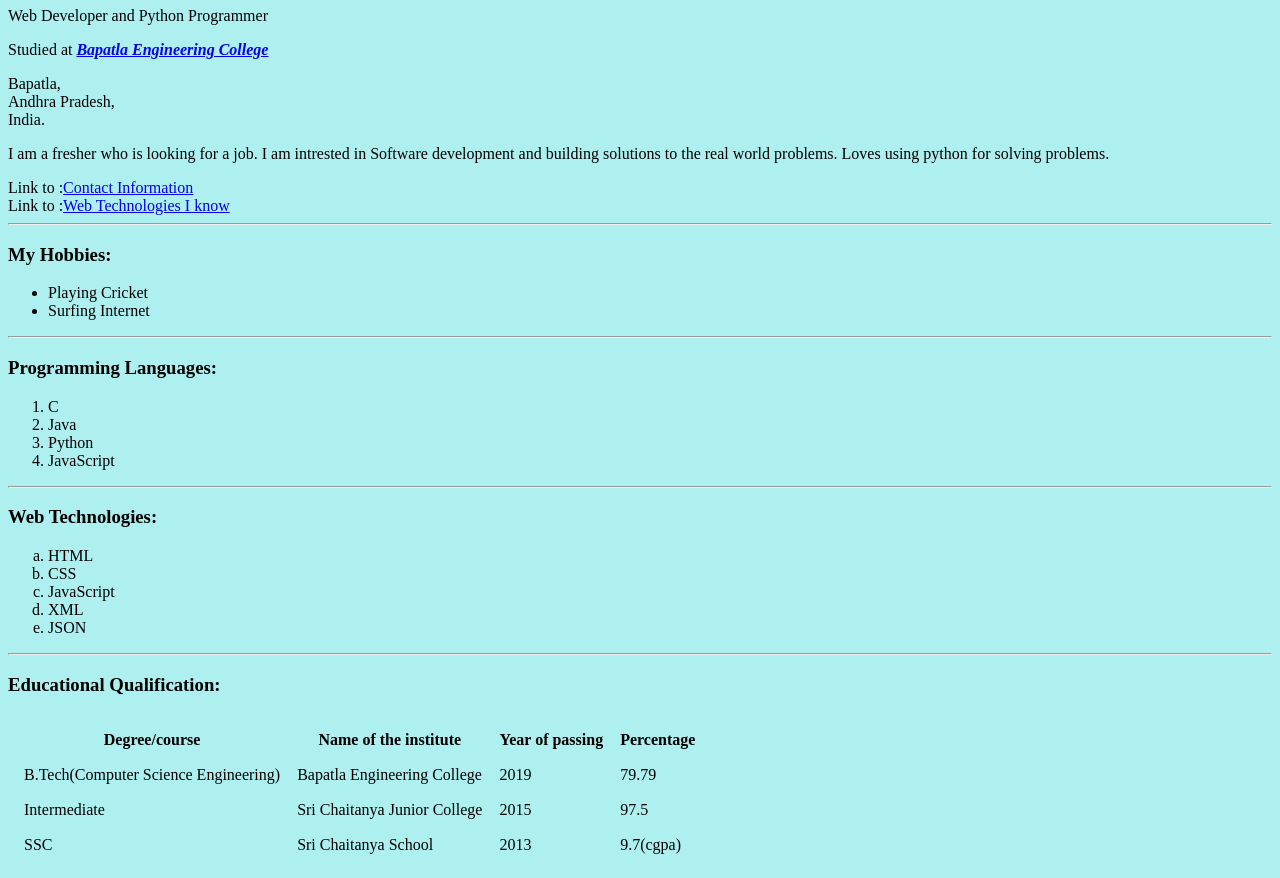
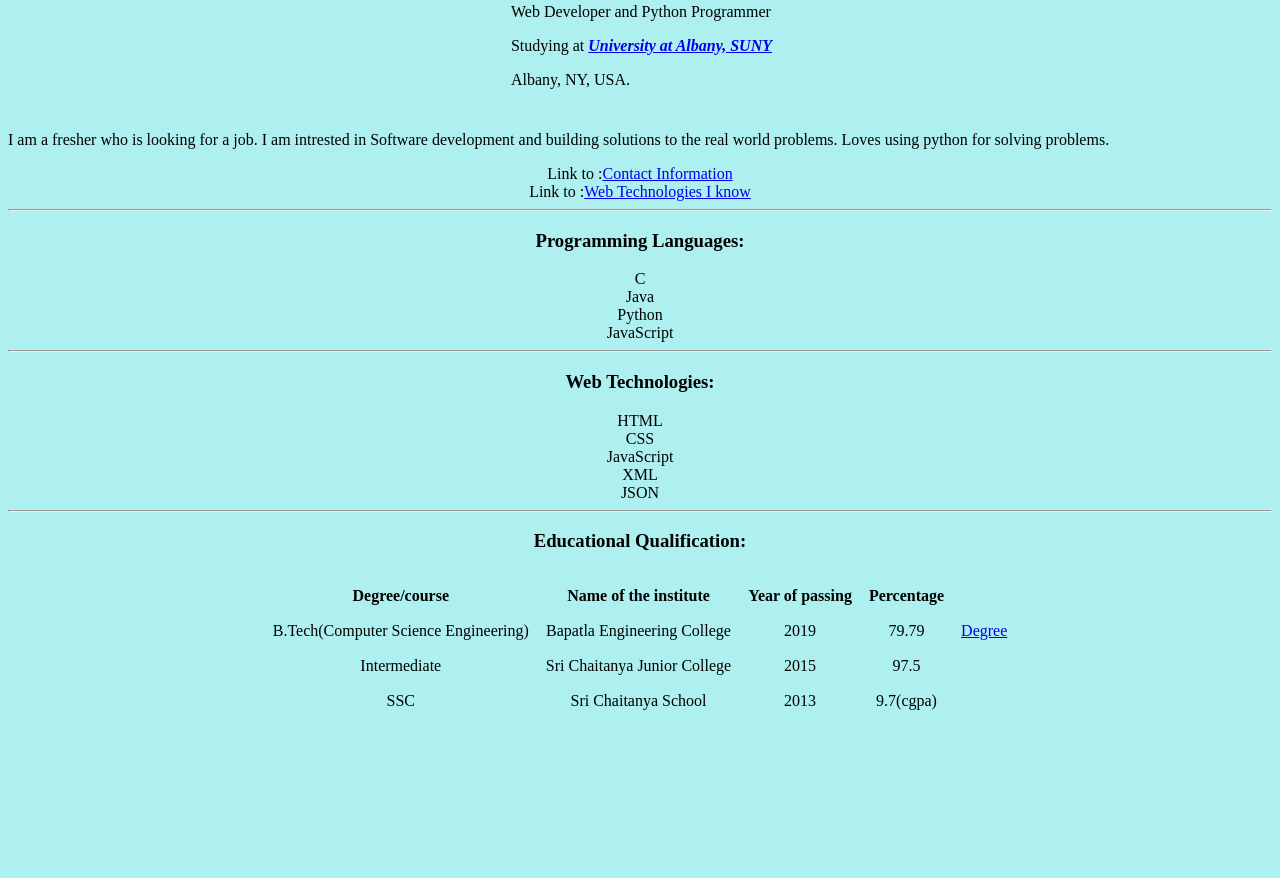
Before and after one commit to kalibattula/kaliportfolio, a plain HTML site: page index.html in a window 1280 px wide. Shown: the part 335-1213 px from the top of the page. After the commit the page ends 1069 px from the top, so only its background shows below. Drawn offline with Linux system fonts and the light colour scheme.

Commit message:
changed some layout

```diff
--- a/index.html
+++ b/index.html
@@ -8,47 +8,52 @@
     </head>
     <body>
         <img src="https://oi1376.photobucket.com/albums/ah12/Kali_Battula/IMG_20180324_104127_Bokeh_zpsx4svu5vb.jpg" title = "Kali Battula" alt="Kali's Profile Picture" height="250" width = "250">
+        <div class='info'>
             <h1>Kali Battula</h1>
             <p>Web Developer and Python Programmer</p>
-        <p>Studied at <a href="http://www.becbapatla.ac.in/"><strong><em>Bapatla Engineering College</em></strong></a></p>
-        <p>Bapatla,<br>
-           Andhra Pradesh,<br>
-           India.
+            <p>Studying at <a href="https://www.albany.edu/"><strong><em>University at Albany, SUNY</em></strong></a></p>
+            <p>Albany,
+            NY,
+            USA.
             </p>
+        </div>
 
+        <div class="status">
             <p>I am a fresher who is looking for a job. I am intrested in Software development and building solutions to the real world problems.
                 Loves using python for solving problems.
             </p>
+        </div>
+       <div class="center">
             Link to :<a href="contact.html">Contact Information</a><br>
             Link to :<a href="#webtech">Web Technologies I know</a>
             <hr>
-        <h3>My Hobbies:</h3>
+            <!-- <h3>My Hobbies:</h3>
             <ul>
                 <li>Playing Cricket</li>
                 <li>Surfing Internet</li>
             </ul>
-        <hr>
+            <hr> -->
             <h3>Programming Languages:</h3>
-        <ol>
-            <li>C</li>
-            <li>Java</li>
-            <li>Python</li>
-            <li>JavaScript</li>
-        </ol>
+            <div class='proglang'>
+                <p>C</p>
+                <p>Java</p>
+                <p>Python</p>
+                <p>JavaScript</p>
+            <div>
             <hr>
             <h3>
                 <a id = "webtech">Web Technologies:</a>
             </h3>
-        <ol type = 'a'>
-            <li>HTML</li>
-            <li>CSS</li>
-            <li>JavaScript</li>
-            <li>XML</li>
-            <li>JSON</li>
-        </ol>
+            <div>
+                <p>HTML</p>
+                <p>CSS</p>
+                <p>JavaScript</p>
+                <p>XML</p>
+                <p>JSON</p>
+            </div>
             <hr>
             <h3>Educational Qualification:</h3>
-        <table cellspacing = 15>
+            <table cellspacing = 15 align="center">
                 <thead>
                     <tr>
                         <th>Degree/course</th>
@@ -62,6 +67,7 @@
                         <td>Bapatla Engineering College</td>
                         <td>2019</td>
                         <td>79.79</td>
+                        <td><a href="https://drive.google.com/open?id=1UuK4E_maZACcRtsomzed2sR6ikA9H8zi">Degree</a></td>
                     </tr>
                     <tr>
                             <td>Intermediate</td>
@@ -77,5 +83,8 @@
                     </tr>
                 </tbody>
             </table>
+
+       </div>
+
     </body>
 </html>
--- a/style.css
+++ b/style.css
@@ -1,3 +1,28 @@
 body {
     background-color:#aeeff0;
 }
+
+img {
+    float:left;
+    margin-left: 400px;
+    border-radius: 150px;
+    /* margin-right: auto; */
+
+}
+.info {
+    float: right;
+    margin-right: 500px;
+}
+
+.status{
+    clear:both;
+    padding-top: 10px;
+}
+
+.center {
+    text-align: center;
+}
+
+.proglang p{
+    margin: 0px;
+}
```
Lines whose indentation alone changed are shown as unchanged.
